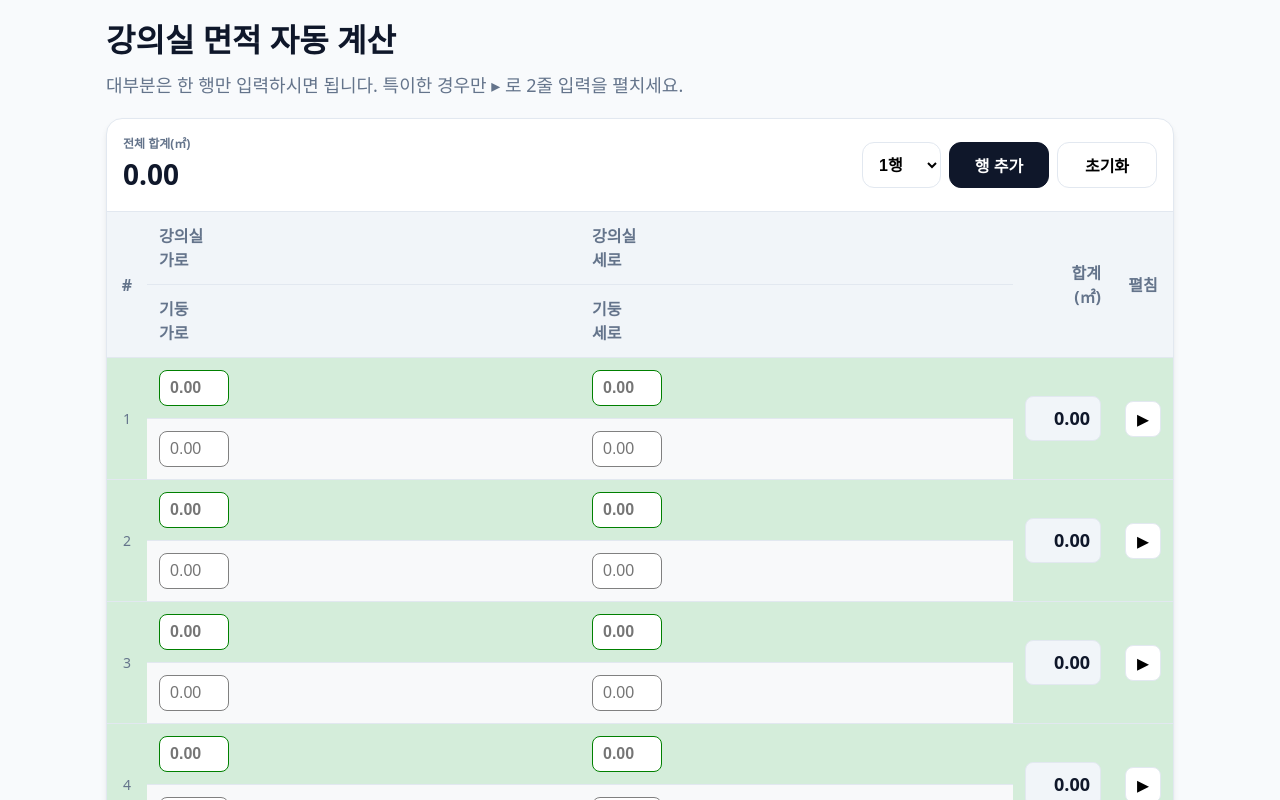
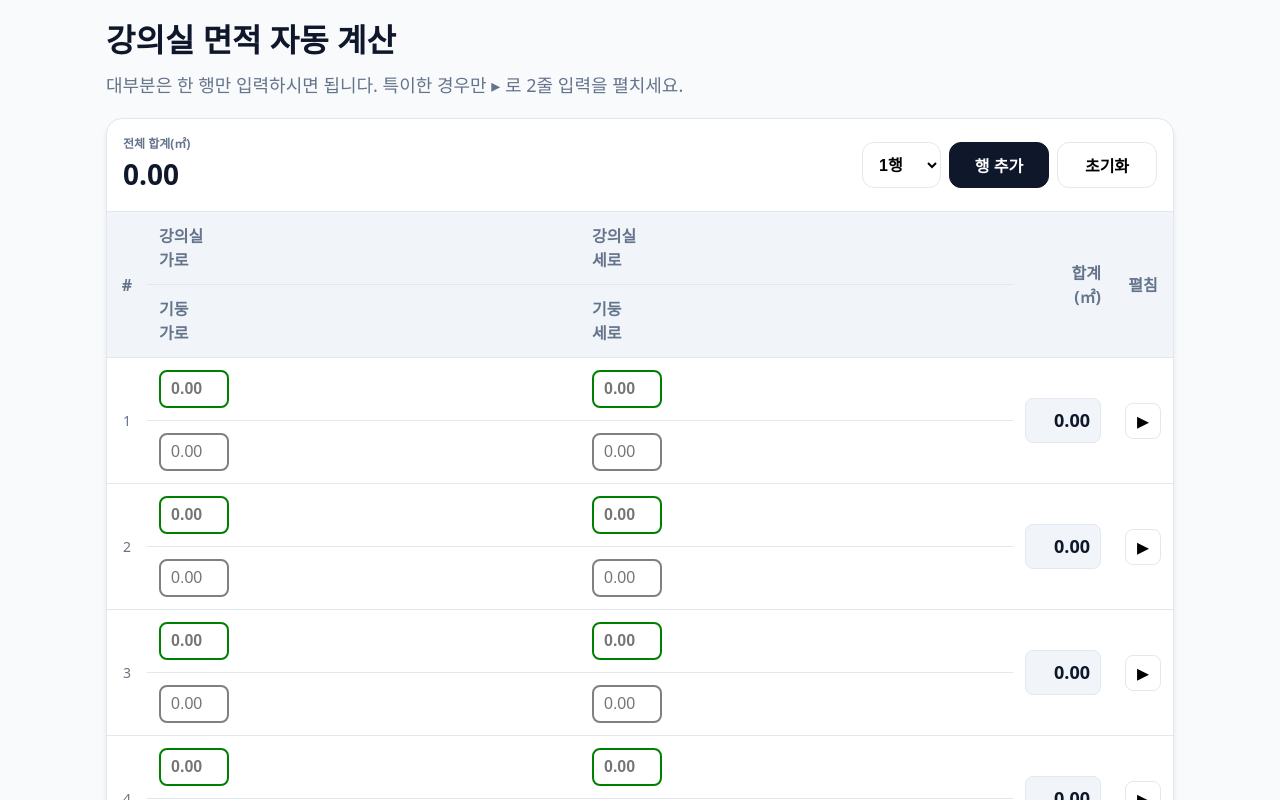
Before and after one commit to kimjonghyeok62/area_measure_gpt, a React (Vite) app: page / in a window 1280 px wide. Shown: the top 800 px of the page. Built offline with nearby package versions, Linux system fonts and the light colour scheme.

Commit message:
Remove row backgrounds; make input borders thicker: green bold for main, gray normal for post; remove + signs from expanded rows to align positions

```diff
--- a/src/App.tsx
+++ b/src/App.tsx
@@ -234,11 +234,13 @@ body {
 
 .main-input {
   border-color: green;
+  border-width: 2px;
   font-weight: bold;
 }
 
 .post-input {
   border-color: gray;
+  border-width: 2px;
   font-weight: normal;
 }
 
@@ -268,14 +270,6 @@ body {
 }
 
 /* 모바일 전용 행 스타일 */
-.main-row {
-  background-color: #d4edda; /* light green */
-}
-
-.post-row {
-  background-color: #f8f9fa; /* light gray */
-}
-
 .extra-row-bg {
   background-color: #d4edda; /* light green for expanded */
 }
@@ -518,7 +512,7 @@ export default function App() {
                             <tbody>
                                 {rows.map((r, ri) => (
                                     <React.Fragment key={ri}>
-                                        <tr className="main-row">
+                                        <tr>
                                             <td className="td" rowSpan={2} style={{ textAlign: 'center', color: 'var(--muted)', fontSize: '0.875rem' }}>{ri + 1}</td>
                                             <td className="td">
                                                 <input
@@ -555,7 +549,7 @@ export default function App() {
                                                 </button>
                                             </td>
                                         </tr>
-                                        <tr className="post-row">
+                                        <tr>
                                             <td className="td">
                                                 <input
                                                     className="input post-input"
@@ -587,7 +581,7 @@ export default function App() {
                                             <>
                                                 <tr className="extra-row-bg">
                                                     <td className="td" />
-                                                    <td className="td" style={{ textAlign: 'center', color: 'var(--muted)' }}>+</td>
+                                                    <td className="td"></td>
                                                     <td className="td">
                                                         <input
                                                             className="input main-input"
@@ -619,7 +613,7 @@ export default function App() {
                                                 </tr>
                                                 <tr className="extra-row-bg">
                                                     <td className="td" />
-                                                    <td className="td" style={{ textAlign: 'center', color: 'var(--muted)' }}>+</td>
+                                                    <td className="td"></td>
                                                     <td className="td">
                                                         <input
                                                             className="input main-input"
```
